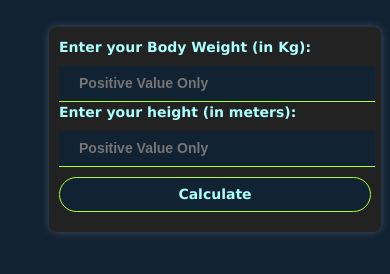
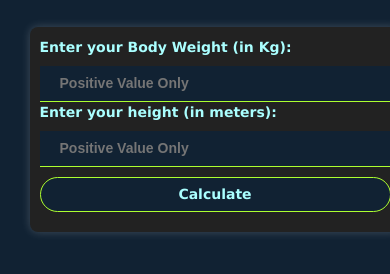
Before and after one commit to Krishnapal-rajput/BMI_Calculator, a plain HTML site: page index.html in a window 390 px wide. Shown: the part 350-624 px from the top of the page. Drawn offline with Linux system fonts and the light colour scheme.

Commit message:
Update style.css

```diff
--- a/style.css
+++ b/style.css
@@ -127,7 +127,7 @@
     }
 
     form {
-      width: 80%; /* Take up full width on smaller screens */
+      width: 90%; /* Take up full width on smaller screens */
       padding: 10px; /* Even less padding */
     }
 
```
